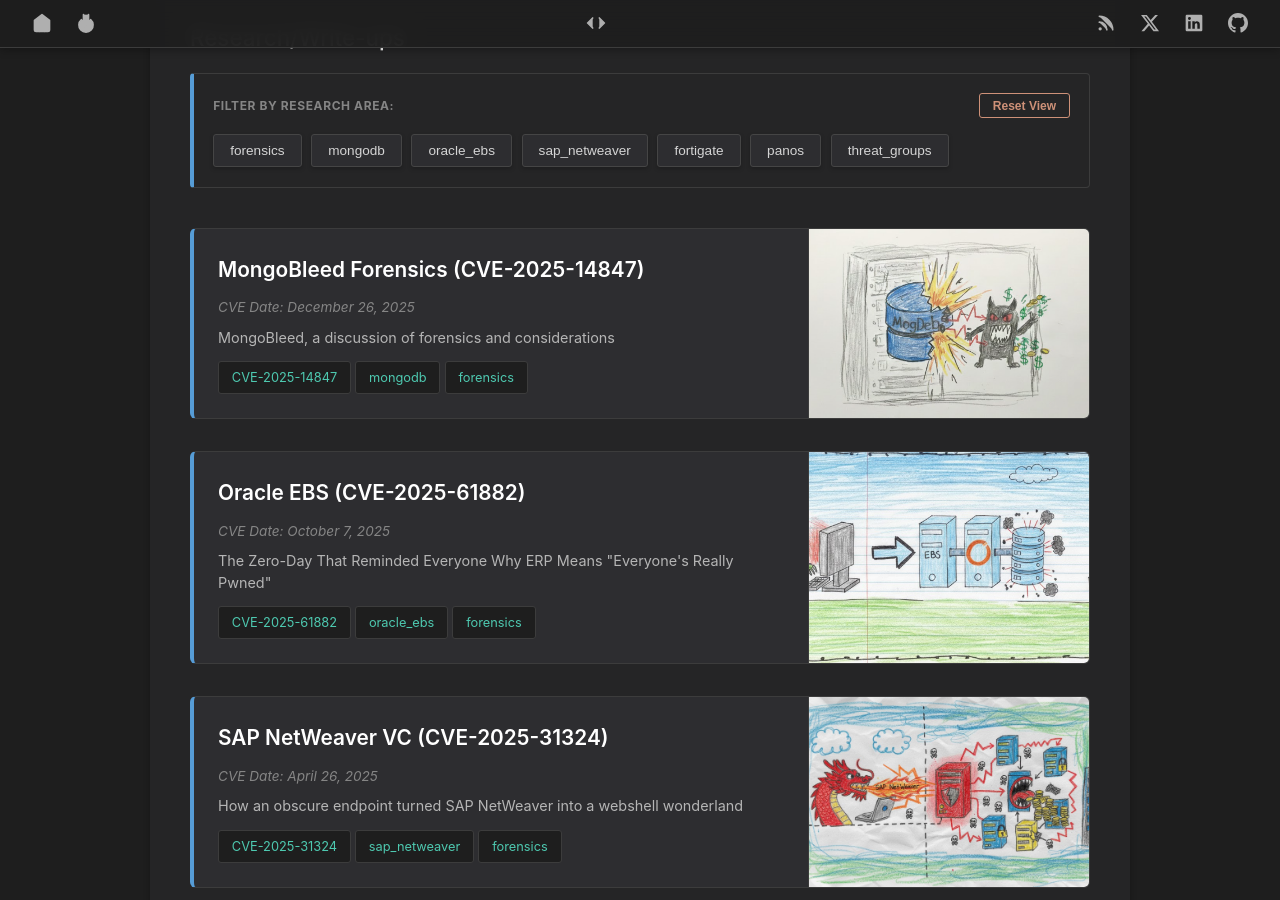
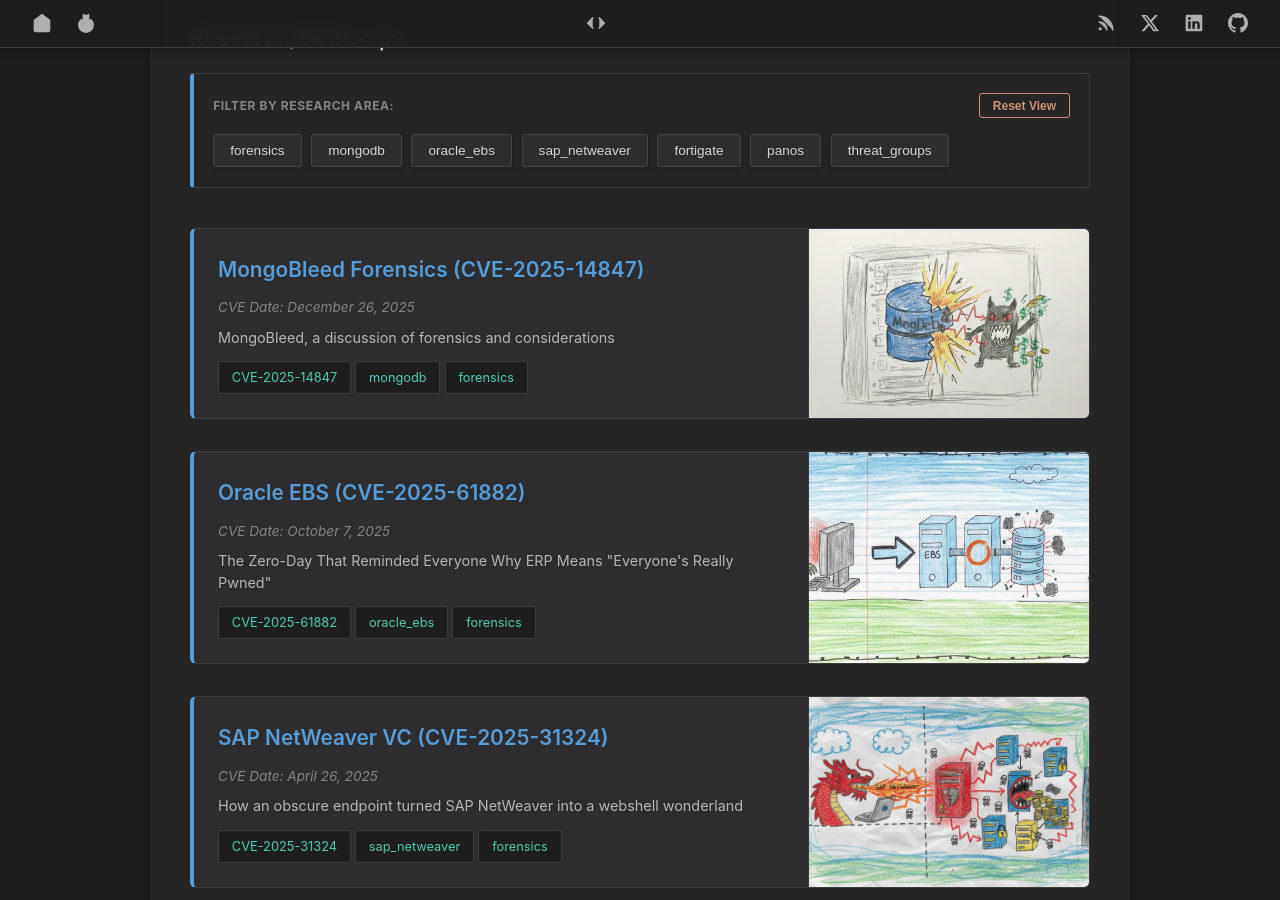
Before and after one commit to gottlabs/home, a Jekyll site: the page built from index.md, in a window 1280 px wide and 900 px high, scrolled down 381 px. Built offline with Jekyll 4.4.1, drawn with Linux system fonts in a browser that asks for light colours.

Commit message:
Update index.md

```diff
--- a/index.md
+++ b/index.md
@@ -26,11 +26,9 @@ This site exists to publish research. Any resemblance to marketing is coincident
 </div>
 
 <div id="research-posts">
-
 <div class="research-post" data-tags="CVE-2025-14847,mongodb,forensics">
-  <a href="{{ site.baseurl }}/2025/12/26/mongobleed_forensics_cve2025-14847" class="main-post-link" aria-label="MongoBleed Forensics"></a>
   <div class="post-content">
-    <h4>MongoBleed Forensics (CVE-2025-14847)</h4>
+    <h4><a href="{{ site.baseurl }}/2025/12/26/mongobleed_forensics_cve2025-14847">MongoBleed Forensics (CVE-2025-14847)</a></h4>
     <span class="post-date">CVE Date: December 26, 2025</span>
     <p>MongoBleed, a discussion of forensics and considerations</p>
     <div class="post-tags">
@@ -45,9 +43,8 @@ This site exists to publish research. Any resemblance to marketing is coincident
 </div>
 
 <div class="research-post" data-tags="CVE-2025-61882,oracle_ebs,forensics">
-  <a href="{{ site.baseurl }}/2025/10/07/oracle_ebs_cve2025-61882" class="main-post-link" aria-label="Oracle EBS Research"></a>
   <div class="post-content">
-    <h4>Oracle EBS (CVE-2025-61882)</h4>
+    <h4><a href="{{ site.baseurl }}/2025/10/07/oracle_ebs_cve2025-61882">Oracle EBS (CVE-2025-61882)</a></h4>
     <span class="post-date">CVE Date: October 7, 2025</span>
     <p>The Zero-Day That Reminded Everyone Why ERP Means "Everyone's Really Pwned"</p>
     <div class="post-tags">
@@ -62,9 +59,8 @@ This site exists to publish research. Any resemblance to marketing is coincident
 </div>
 
 <div class="research-post" data-tags="CVE-2025-31324,sap_netweaver,forensics">
-  <a href="{{ site.baseurl }}/2025/04/26/sap_netweaver_cve2025-31324" class="main-post-link" aria-label="SAP NetWeaver Research"></a>
   <div class="post-content">
-    <h4>SAP NetWeaver VC (CVE-2025-31324)</h4>
+    <h4><a href="{{ site.baseurl }}/2025/04/26/sap_netweaver_cve2025-31324">SAP NetWeaver VC (CVE-2025-31324)</a></h4>
     <span class="post-date">CVE Date: April 26, 2025</span>
     <p>How an obscure endpoint turned SAP NetWeaver into a webshell wonderland</p>
     <div class="post-tags">
@@ -79,9 +75,8 @@ This site exists to publish research. Any resemblance to marketing is coincident
 </div>
 
 <div class="research-post" data-tags="CVE-2024-55591,fortigate,forensics">
-  <a href="{{ site.baseurl }}/2025/01/14/fortigate_cve2024-55591" class="main-post-link" aria-label="FortiGate Research"></a>
   <div class="post-content">
-    <h4>The FortiGate Backdoor That Wasn't A Backdoor (CVE-2024-55591)</h4>
+    <h4><a href="{{ site.baseurl }}/2025/01/14/fortigate_cve2024-55591">The FortiGate Backdoor That Wasn't A Backdoor (CVE-2024-55591)</a></h4>
     <span class="post-date">CVE Date: January 14, 2025</span>
     <p>When authentication is just a really aggressive suggestion</p>
     <div class="post-tags">
@@ -96,9 +91,8 @@ This site exists to publish research. Any resemblance to marketing is coincident
 </div>
 
 <div class="research-post" data-tags="CVE-2024-0012,CVE-2024-9474,panos,forensics">
-  <a href="{{ site.baseurl }}/2024/11/18/panos_cve2024-0012" class="main-post-link" aria-label="PAN-OS Research"></a>
   <div class="post-content">
-    <h4>PAN-OS (CVE-2024-0012 and CVE-2024-9474)</h4>
+    <h4><a href="{{ site.baseurl }}/2024/11/18/panos_cve2024-0012">PAN-OS (CVE-2024-0012 and CVE-2024-9474)</a></h4>
     <span class="post-date">CVE Date: November 18, 2024</span>
     <p>When Your Security Appliance Becomes the Vulnerability</p>
     <div class="post-tags">
@@ -114,9 +108,8 @@ This site exists to publish research. Any resemblance to marketing is coincident
 </div>
 
 <div class="research-post" data-tags="CVE-2024-47575,fortigate,forensics">
-  <a href="{{ site.baseurl }}/2024/10/23/fortijump_cve2024-47575" class="main-post-link" aria-label="FortiJump Research"></a>
   <div class="post-content">
-    <h4>FortiJump Diving board (CVE-2024-47575)</h4>
+    <h4><a href="{{ site.baseurl }}/2024/10/23/fortijump_cve2024-47575">FortiJump Diving board (CVE-2024-47575)</a></h4>
     <span class="post-date">CVE Date: October 23, 2024</span>
     <p>How Missing Auth in FortiManager Let UNC5820 Play Musical Chairs with Enterprise Networks</p>
     <div class="post-tags">
@@ -131,9 +124,8 @@ This site exists to publish research. Any resemblance to marketing is coincident
 </div>
 
 <div class="research-post" data-tags="luna_moth,threat_groups,forensics">
-  <a href="{{ site.baseurl }}/2026/01/02/luna_moth" class="main-post-link" aria-label="Luna Moth Research"></a>
   <div class="post-content">
-    <h4>Luna Moth: When Social Engineering Beats Malware</h4>
+    <h4><a href="{{ site.baseurl }}/2026/01/02/luna_moth">Luna Moth: When Social Engineering Beats Malware</a></h4>
     <span class="post-date">Post Date: January 02, 2026</span>
     <p>How ex-Conti operators are extorting millions without writing a single line of malicious code</p>
     <div class="post-tags">
@@ -146,7 +138,6 @@ This site exists to publish research. Any resemblance to marketing is coincident
     <img src="{{ site.baseurl }}/assets/images/luna_moth.png" alt="luna_moth">
   </div>
 </div>
-
 </div>
 
 <script>
```
